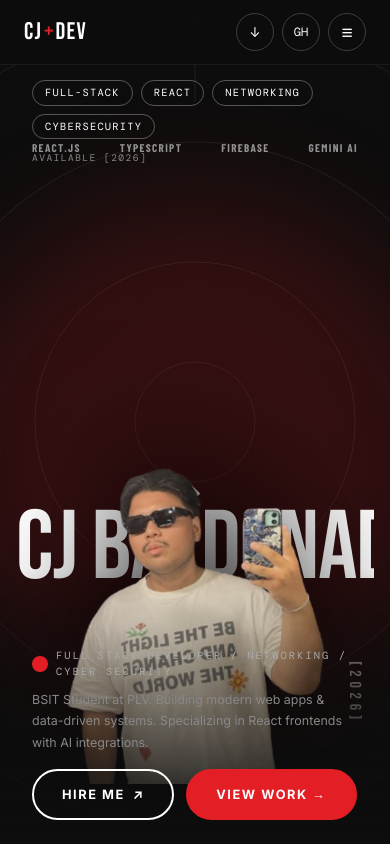
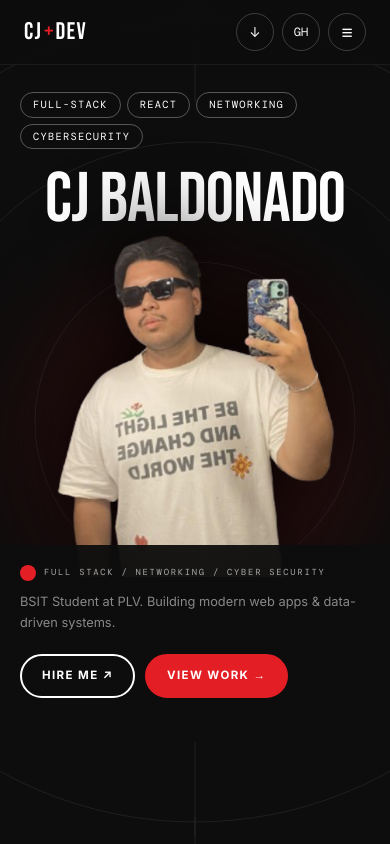
Before and after one commit to Akosidakdok/Portfolio, a React (Vite) app in the folder cj-portfolio/: page / in a window 390 px wide. Shown: the top 844 px of the page. Built offline with nearby package versions, Linux system fonts and the light colour scheme; a web font is replaced by a local one.

Commit message:
fix mobile

```diff
--- a/cj-portfolio/src/App.tsx
+++ b/cj-portfolio/src/App.tsx
@@ -244,6 +244,13 @@ function App() {
   const [menuOpen, setMenuOpen] = useState(false);
   const [activeProject, setActiveProject] = useState(0);
   const [cardVisible, setCardVisible] = useState(true);
+  const [isMobile, setIsMobile] = useState(window.innerWidth < 768);
+
+  useEffect(() => {
+    const handleResize = () => setIsMobile(window.innerWidth < 768);
+    window.addEventListener('resize', handleResize);
+    return () => window.removeEventListener('resize', handleResize);
+  }, []);
 
   const switchProject = useCallback((nextIndex: number) => {
     setCardVisible(false);
@@ -390,7 +397,8 @@ function App() {
           overflow: 'hidden',
           display: 'flex',
           flexDirection: 'column',
-          justifyContent: 'flex-end',
+          justifyContent: isMobile ? 'flex-start' : 'flex-end',
+          paddingTop: isMobile ? '80px' : 0,
         }}
       >
         <CrosshairBg />
@@ -403,8 +411,8 @@ function App() {
             top: '50%',
             left: '50%',
             transform: 'translate(-50%, -44%)',
-            width: '520px',
-            height: '520px',
+            width: isMobile ? '320px' : '520px',
+            height: isMobile ? '320px' : '520px',
             borderRadius: '50%',
             background: 'var(--red)',
             opacity: 0.18,
@@ -414,6 +422,89 @@ function App() {
           }}
         />
 
+        {/* ── MOBILE LAYOUT ── */}
+        {isMobile ? (
+          <div style={{ position: 'relative', zIndex: 5, display: 'flex', flexDirection: 'column', flex: 1 }}>
+
+            {/* Top tags row */}
+            <div style={{ padding: '12px 20px', display: 'flex', gap: '6px', flexWrap: 'wrap' }}>
+              <span className="pill-tag">Full-Stack</span>
+              <span className="pill-tag">React</span>
+              <span className="pill-tag">Networking</span>
+              <span className="pill-tag">Cybersecurity</span>
+            </div>
+
+            {/* Giant title */}
+            <div style={{ textAlign: 'center', padding: '0 12px', marginTop: '8px' }}>
+              <h1
+                className="reveal"
+                style={{
+                  fontFamily: 'var(--font-display)',
+                  fontSize: 'clamp(3.8rem, 18vw, 6rem)',
+                  lineHeight: 0.9,
+                  color: 'var(--white)',
+                  textTransform: 'uppercase',
+                  letterSpacing: '-0.01em',
+                }}
+              >
+                CJ BALDONADO
+              </h1>
+            </div>
+
+            {/* Profile image — in flow on mobile */}
+            <div
+              className="reveal delay-100"
+              style={{
+                width: '72%',
+                maxWidth: '300px',
+                margin: '0 auto',
+                position: 'relative',
+                zIndex: 10,
+                marginTop: '-16px',
+              }}
+            >
+              <img
+                src={profileImg}
+                alt="Christian James D. Baldonado"
+                style={{
+                  width: '100%',
+                  height: 'auto',
+                  objectFit: 'cover',
+                  objectPosition: 'top center',
+                  display: 'block',
+                  filter: 'drop-shadow(0 -12px 40px rgba(0,0,0,0.9))',
+                }}
+              />
+            </div>
+
+            {/* Bottom info */}
+            <div
+              style={{
+                background: 'linear-gradient(to top, rgba(13,13,13,1) 0%, rgba(13,13,13,0.95) 100%)',
+                padding: '20px 20px 32px',
+                marginTop: '-32px',
+                position: 'relative',
+                zIndex: 15,
+              }}
+            >
+              <span className="section-label-dark" style={{ fontSize: '0.55rem' }}>FULL STACK / NETWORKING / CYBER SECURITY</span>
+              <p style={{ fontFamily: 'var(--font-body)', fontSize: '0.8rem', color: 'var(--gray)', lineHeight: 1.7, margin: '10px 0 20px' }}>
+                BSIT Student at PLV. Building modern web apps &amp; data-driven systems.
+              </p>
+              <div style={{ display: 'flex', gap: '10px', flexWrap: 'wrap' }}>
+                <a href="#contact" className="btn-cta" style={{ fontSize: '0.72rem', padding: '11px 20px' }}>
+                  Hire Me ↗
+                </a>
+                <a href="#projects" className="btn-cta-red" style={{ fontSize: '0.72rem', padding: '11px 20px' }}>
+                  View Work →
+                </a>
+              </div>
+            </div>
+          </div>
+
+        ) : (
+          /* ── DESKTOP LAYOUT ── */
+          <>
             {/* Top meta row */}
             <div
               style={{
@@ -430,14 +521,12 @@ function App() {
                 gap: '12px',
               }}
             >
-          {/* Genre tags */}
               <div style={{ display: 'flex', gap: '8px', flexWrap: 'wrap' }}>
                 <span className="pill-tag">Full-Stack</span>
                 <span className="pill-tag">React</span>
                 <span className="pill-tag">Networking</span>
                 <span className="pill-tag">Cybersecurity</span>
               </div>
-          {/* Release tag */}
               <span style={{ fontFamily: 'var(--font-mono)', fontSize: '0.6rem', letterSpacing: '0.15em', textTransform: 'uppercase', color: 'var(--gray)' }}>
                 AVAILABLE [2026]
               </span>
@@ -486,7 +575,6 @@ function App() {
                 marginBottom: '-24px',
               }}
             >
-          {/* "III" / edition marker */}
               <div
                 className="reveal"
                 style={{
@@ -500,13 +588,11 @@ function App() {
               >
                 ◆
               </div>
-
-          {/* Main name */}
               <h1
                 className="hero-title-clip reveal delay-100"
                 style={{
                   fontFamily: 'var(--font-display)',
-              fontSize: 'clamp(6rem, 25vw, 24rem)',
+                  fontSize: 'clamp(6rem, 15vw, 14rem)',
                   lineHeight: 0.88,
                   letterSpacing: '-0.01em',
                   color: 'var(--white)',
@@ -520,7 +606,7 @@ function App() {
               </h1>
             </div>
 
-        {/* Profile image breaking out of title */}
+            {/* Profile image */}
             <div
               style={{
                 position: 'absolute',
@@ -549,7 +635,7 @@ function App() {
               />
             </div>
 
-        {/* [2026] vertical text — right */}
+            {/* [2026] vertical text */}
             <div
               className="rotate-vert-cw reveal-right delay-300"
               style={{
@@ -582,24 +668,19 @@ function App() {
                 paddingTop: '80px',
               }}
             >
-          {/* Left: bio snippet */}
               <div className="reveal" style={{ maxWidth: '320px' }}>
                 <span className="section-label-dark" style={{ marginBottom: '8px' }}>FULL STACK DEVELOPER / NETWORKING / CYBER SECURITY</span>
                 <p style={{ fontFamily: 'var(--font-body)', fontSize: '0.78rem', color: 'var(--gray)', lineHeight: 1.7, marginTop: '10px' }}>
-              BSIT Student at PLV. Building modern web apps & data-driven systems. Specializing in React frontends with AI integrations.
+                  BSIT Student at PLV. Building modern web apps &amp; data-driven systems. Specializing in React frontends with AI integrations.
                 </p>
               </div>
-
-          {/* Right: CTAs */}
               <div className="reveal delay-200" style={{ display: 'flex', gap: '12px', alignItems: 'center', flexWrap: 'wrap' }}>
-            <a href="#contact" className="btn-cta">
-              Hire Me <span>↗</span>
-            </a>
-            <a href="#projects" className="btn-cta-red">
-              View Work →
-            </a>
+                <a href="#contact" className="btn-cta">Hire Me <span>↗</span></a>
+                <a href="#projects" className="btn-cta-red">View Work →</a>
               </div>
             </div>
+          </>
+        )}
       </section>
 
       {/* ────────────────────────────────────────── */}
@@ -890,59 +971,14 @@ function App() {
             </div>
           </div>
 
-          {/* 3-column layout: prev info | center card | next info */}
+          {/* Responsive layout: 3-col desktop / single-col mobile */}
+          {isMobile ? (
+            /* ── MOBILE: stacked card + active info ── */
+            <div style={{ display: 'flex', flexDirection: 'column', alignItems: 'center', gap: '28px' }}>
+              {/* Active card */}
               <div
                 style={{
-              display: 'grid',
-              gridTemplateColumns: '1fr auto 1fr',
-              gap: '40px',
-              alignItems: 'center',
-            }}
-          >
-            {/* Left — previous project info */}
-            {(() => {
-              const prev = PROJECTS[(activeProject - 1 + PROJECTS.length) % PROJECTS.length];
-              return (
-                <div
-                  style={{
-                    display: 'flex', flexDirection: 'column', gap: '12px',
-                    opacity: cardVisible ? 1 : 0,
-                    transition: 'opacity 0.28s ease',
-                  }}
-                >
-                  <div style={{ display: 'flex', alignItems: 'center', gap: '8px' }}>
-                    <div style={{ width: '12px', height: '12px', borderRadius: '50%', background: prev.color }} />
-                    <span style={{ fontFamily: 'var(--font-mono)', fontSize: '0.58rem', letterSpacing: '0.15em', textTransform: 'uppercase', color: '#888' }}>{prev.label}</span>
-                  </div>
-                  <h3 style={{ fontFamily: 'var(--font-condensed)', fontWeight: 700, fontSize: '1rem', color: '#444', textTransform: 'uppercase', letterSpacing: '0.04em' }}>
-                    {prev.title}
-                  </h3>
-                  <p style={{ fontFamily: 'var(--font-body)', fontSize: '0.75rem', color: '#777', lineHeight: 1.7 }}>
-                    {prev.longDesc}
-                  </p>
-                  <button
-                    onClick={goPrev}
-                    style={{
-                      all: 'unset', cursor: 'pointer',
-                      display: 'inline-flex', alignItems: 'center', gap: '6px',
-                      fontFamily: 'var(--font-mono)', fontSize: '0.62rem',
-                      letterSpacing: '0.12em', textTransform: 'uppercase',
-                      color: 'var(--red)', marginTop: '4px',
-                      transition: 'gap 0.2s',
-                    }}
-                    onMouseEnter={e => (e.currentTarget.style.gap = '12px')}
-                    onMouseLeave={e => (e.currentTarget.style.gap = '6px')}
-                  >
-                    ← PREV
-                  </button>
-                </div>
-              );
-            })()}
-
-            {/* Center — active project card */}
-            <div
-              style={{
-                position: 'relative', zIndex: 10,
+                  width: '100%', maxWidth: '340px',
                   opacity: cardVisible ? 1 : 0,
                   transform: cardVisible ? 'translateY(0) scale(1)' : 'translateY(12px) scale(0.97)',
                   transition: 'opacity 0.28s ease, transform 0.28s ease',
@@ -957,47 +993,80 @@ function App() {
                   date={PROJECTS[activeProject].date}
                 />
               </div>
+              {/* Active project description below card */}
+              <div
+                style={{
+                  width: '100%', maxWidth: '340px',
+                  opacity: cardVisible ? 1 : 0,
+                  transition: 'opacity 0.28s ease',
+                }}
+              >
+                <div style={{ display: 'flex', alignItems: 'center', gap: '8px', marginBottom: '8px' }}>
+                  <div style={{ width: '10px', height: '10px', borderRadius: '50%', background: PROJECTS[activeProject].color }} />
+                  <span style={{ fontFamily: 'var(--font-mono)', fontSize: '0.58rem', letterSpacing: '0.15em', textTransform: 'uppercase', color: '#666' }}>
+                    {PROJECTS[activeProject].label}
+                  </span>
+                </div>
+                <p style={{ fontFamily: 'var(--font-body)', fontSize: '0.8rem', color: '#555', lineHeight: 1.7 }}>
+                  {PROJECTS[activeProject].longDesc}
+                </p>
+              </div>
+            </div>
+          ) : (
+            /* ── DESKTOP: 3-column ── */
+            <div
+              style={{
+                display: 'grid',
+                gridTemplateColumns: '1fr auto 1fr',
+                gap: '40px',
+                alignItems: 'center',
+              }}
+            >
+              {/* Left — previous project info */}
+              {(() => {
+                const prev = PROJECTS[(activeProject - 1 + PROJECTS.length) % PROJECTS.length];
+                return (
+                  <div style={{ display: 'flex', flexDirection: 'column', gap: '12px', opacity: cardVisible ? 1 : 0, transition: 'opacity 0.28s ease' }}>
+                    <div style={{ display: 'flex', alignItems: 'center', gap: '8px' }}>
+                      <div style={{ width: '12px', height: '12px', borderRadius: '50%', background: prev.color }} />
+                      <span style={{ fontFamily: 'var(--font-mono)', fontSize: '0.58rem', letterSpacing: '0.15em', textTransform: 'uppercase', color: '#888' }}>{prev.label}</span>
+                    </div>
+                    <h3 style={{ fontFamily: 'var(--font-condensed)', fontWeight: 700, fontSize: '1rem', color: '#444', textTransform: 'uppercase', letterSpacing: '0.04em' }}>{prev.title}</h3>
+                    <p style={{ fontFamily: 'var(--font-body)', fontSize: '0.75rem', color: '#777', lineHeight: 1.7 }}>{prev.longDesc}</p>
+                    <button onClick={goPrev} style={{ all: 'unset', cursor: 'pointer', display: 'inline-flex', alignItems: 'center', gap: '6px', fontFamily: 'var(--font-mono)', fontSize: '0.62rem', letterSpacing: '0.12em', textTransform: 'uppercase', color: 'var(--red)', marginTop: '4px', transition: 'gap 0.2s' }} onMouseEnter={e => (e.currentTarget.style.gap = '12px')} onMouseLeave={e => (e.currentTarget.style.gap = '6px')}>← PREV</button>
+                  </div>
+                );
+              })()}
+
+              {/* Center — active project card */}
+              <div style={{ position: 'relative', zIndex: 10, opacity: cardVisible ? 1 : 0, transform: cardVisible ? 'translateY(0) scale(1)' : 'translateY(12px) scale(0.97)', transition: 'opacity 0.28s ease, transform 0.28s ease' }}>
+                <ProjectCard
+                  title={PROJECTS[activeProject].title}
+                  stack={PROJECTS[activeProject].stack}
+                  link={PROJECTS[activeProject].link}
+                  description={PROJECTS[activeProject].description}
+                  venue={PROJECTS[activeProject].venue}
+                  date={PROJECTS[activeProject].date}
+                />
+              </div>
 
               {/* Right — next project info */}
               {(() => {
                 const next = PROJECTS[(activeProject + 1) % PROJECTS.length];
                 return (
-                <div
-                  style={{
-                    display: 'flex', flexDirection: 'column', gap: '12px',
-                    opacity: cardVisible ? 1 : 0,
-                    transition: 'opacity 0.28s ease',
-                  }}
-                >
+                  <div style={{ display: 'flex', flexDirection: 'column', gap: '12px', opacity: cardVisible ? 1 : 0, transition: 'opacity 0.28s ease' }}>
                     <div style={{ display: 'flex', alignItems: 'center', gap: '8px' }}>
                       <div style={{ width: '12px', height: '12px', borderRadius: '50%', background: next.color }} />
                       <span style={{ fontFamily: 'var(--font-mono)', fontSize: '0.58rem', letterSpacing: '0.15em', textTransform: 'uppercase', color: '#888' }}>{next.label}</span>
                     </div>
-                  <h3 style={{ fontFamily: 'var(--font-condensed)', fontWeight: 700, fontSize: '1rem', color: '#444', textTransform: 'uppercase', letterSpacing: '0.04em' }}>
-                    {next.title}
-                  </h3>
-                  <p style={{ fontFamily: 'var(--font-body)', fontSize: '0.75rem', color: '#777', lineHeight: 1.7 }}>
-                    {next.longDesc}
-                  </p>
-                  <button
-                    onClick={goNext}
-                    style={{
-                      all: 'unset', cursor: 'pointer',
-                      display: 'inline-flex', alignItems: 'center', gap: '6px',
-                      fontFamily: 'var(--font-mono)', fontSize: '0.62rem',
-                      letterSpacing: '0.12em', textTransform: 'uppercase',
-                      color: 'var(--red)', marginTop: '4px',
-                      transition: 'gap 0.2s',
-                    }}
-                    onMouseEnter={e => (e.currentTarget.style.gap = '12px')}
-                    onMouseLeave={e => (e.currentTarget.style.gap = '6px')}
-                  >
-                    NEXT →
-                  </button>
+                    <h3 style={{ fontFamily: 'var(--font-condensed)', fontWeight: 700, fontSize: '1rem', color: '#444', textTransform: 'uppercase', letterSpacing: '0.04em' }}>{next.title}</h3>
+                    <p style={{ fontFamily: 'var(--font-body)', fontSize: '0.75rem', color: '#777', lineHeight: 1.7 }}>{next.longDesc}</p>
+                    <button onClick={goNext} style={{ all: 'unset', cursor: 'pointer', display: 'inline-flex', alignItems: 'center', gap: '6px', fontFamily: 'var(--font-mono)', fontSize: '0.62rem', letterSpacing: '0.12em', textTransform: 'uppercase', color: 'var(--red)', marginTop: '4px', transition: 'gap 0.2s' }} onMouseEnter={e => (e.currentTarget.style.gap = '12px')} onMouseLeave={e => (e.currentTarget.style.gap = '6px')}>NEXT →</button>
                   </div>
                 );
               })()}
             </div>
+          )}
 
           {/* Bottom nav bar with circular prev/next buttons + dot indicators */}
           <div style={{ display: 'flex', justifyContent: 'center', alignItems: 'center', gap: '24px', marginTop: '60px' }}>
```
Lines whose indentation alone changed are shown as unchanged.
